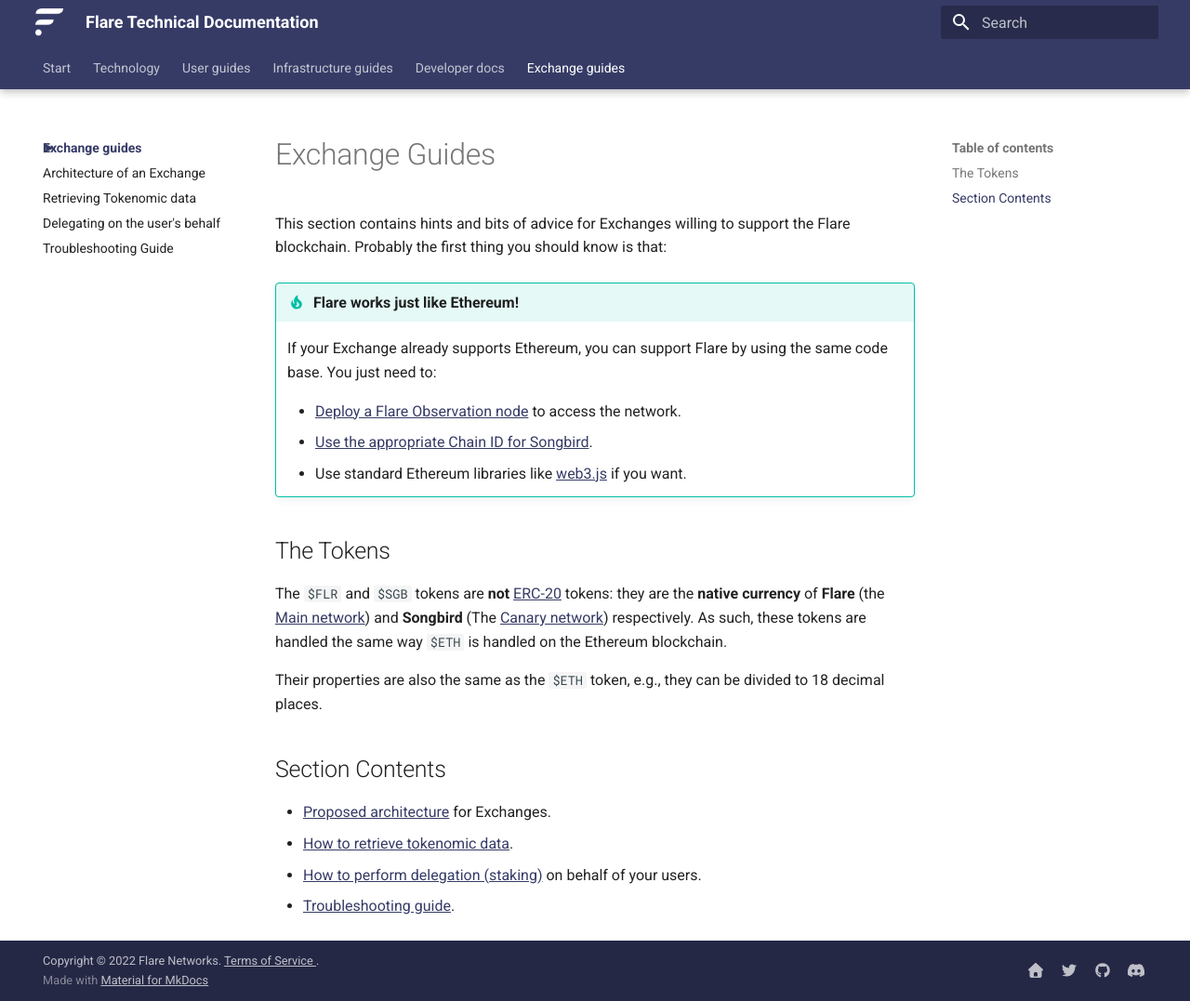
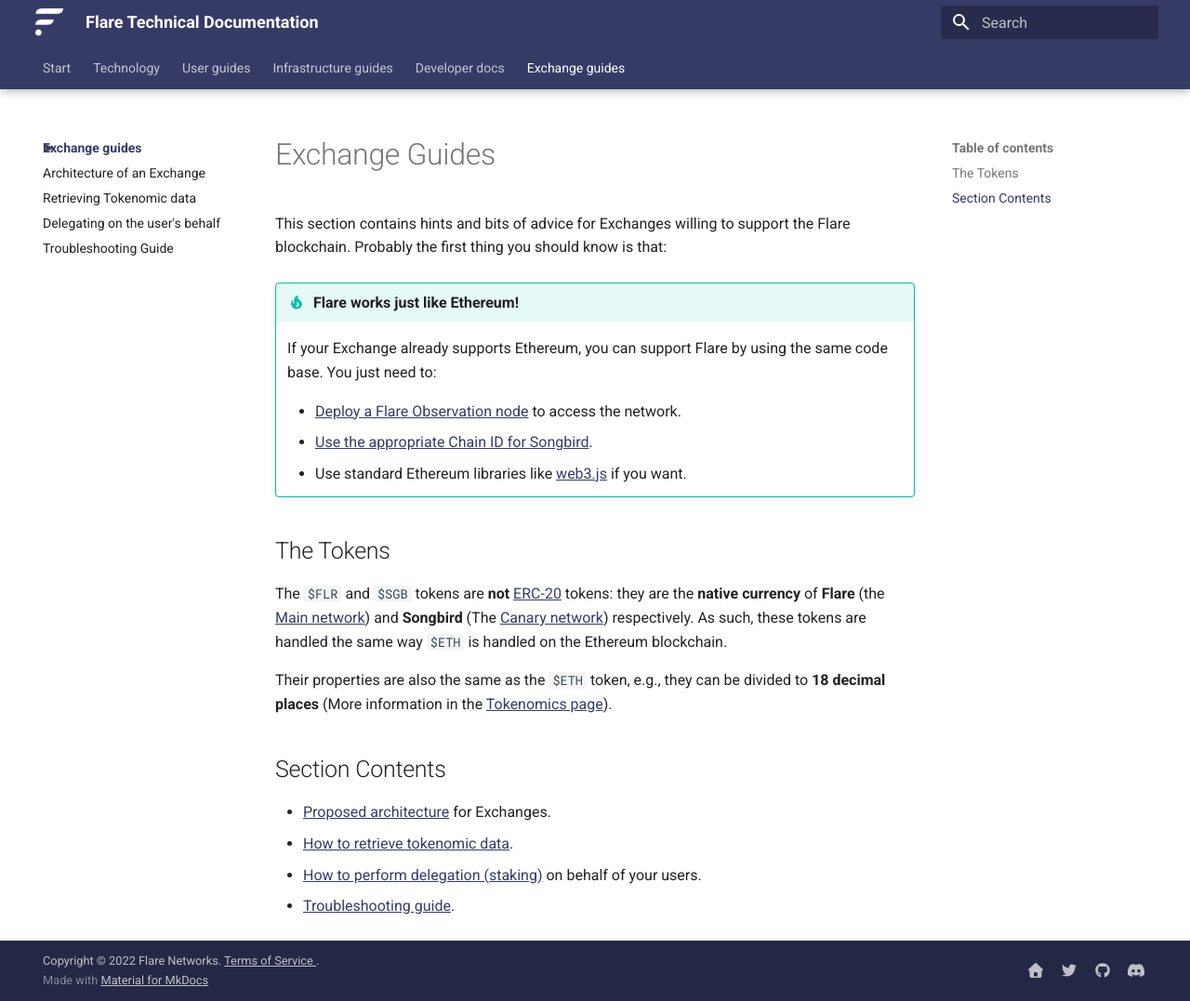
Before and after one commit to flare-foundation/docs, an MkDocs documentation site: the page built from docs/exchange/index.md, in a window 1280 px wide and 1077 px high. Shown: the whole window at 93% size. Built offline with MkDocs 1.6.1 and Material for MkDocs 9.7.7, drawn with Linux system fonts in a browser that asks for light colours; comment, search, counter and statistics services are not loaded.

Commit message:
Refer to the tokenomics page in the Exchanges guide intro

```diff
--- a/docs/exchange/index.md
+++ b/docs/exchange/index.md
@@ -14,7 +14,7 @@
 
 The `$FLR` and `$SGB` tokens are **not** [ERC-20](https://ethereum.org/en/developers/docs/standards/tokens/erc-20/){target=_blank} tokens: they are the **native currency** of **Flare** (the [Main network](glossary.md#main_network)) and **Songbird** (The [Canary network](glossary.md#canary_network)) respectively. As such, these tokens are handled the same way `$ETH` is handled on the Ethereum blockchain.
 
-Their properties are also the same as the `$ETH` token, e.g., they can be divided to 18 decimal places.
+Their properties are also the same as the `$ETH` token, e.g., they can be divided to **18 decimal places** (More information in the [Tokenomics page](./tokenomics.md)).
 
 ## Section Contents
 
```
